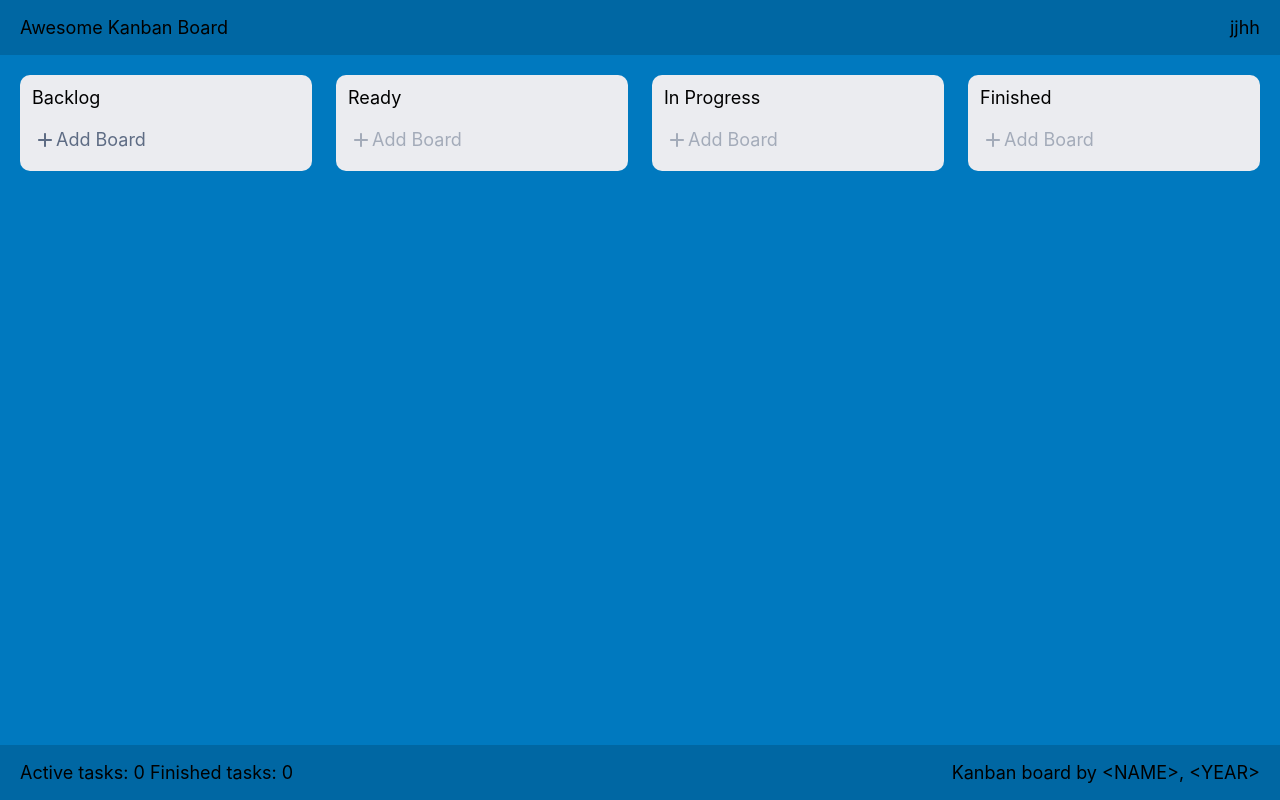
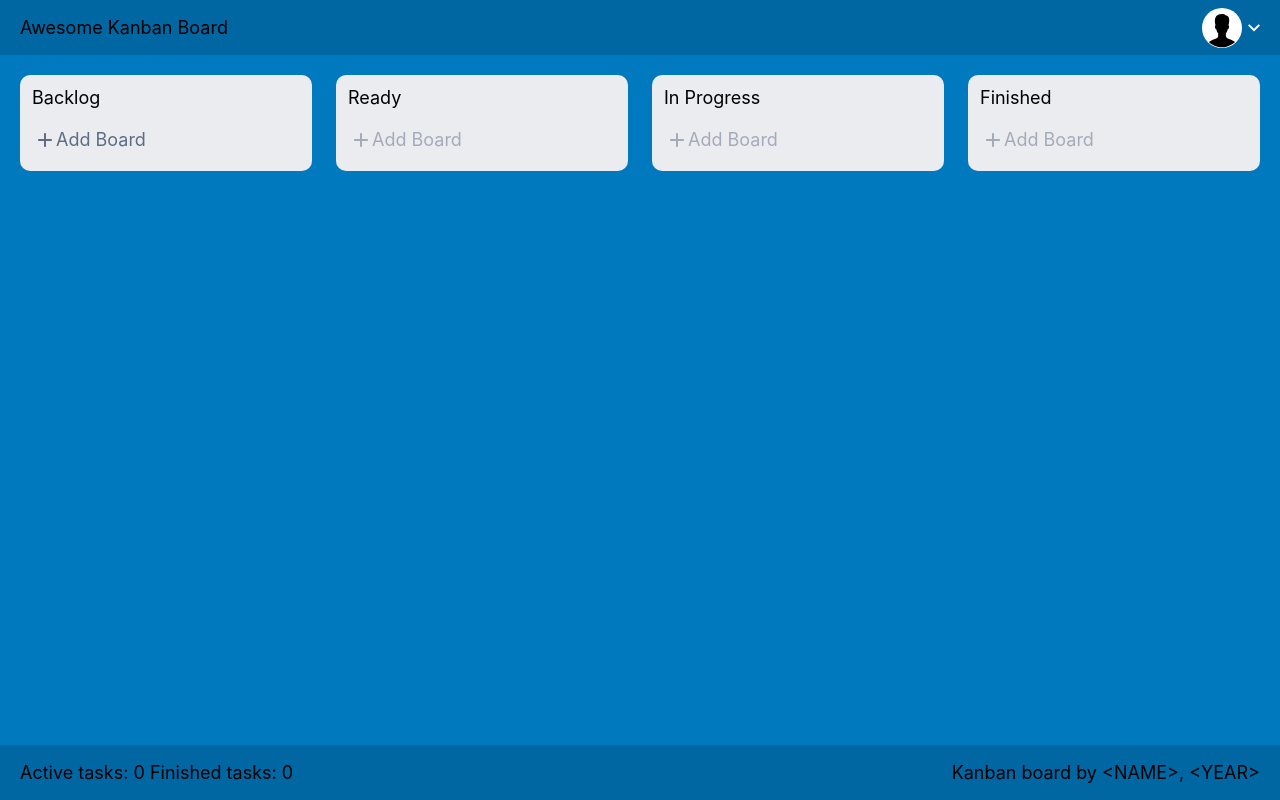
Before and after one commit to Vaycheslav2020/sf_kanban_board, a React (Create React App) app: page / in a window 1280 px wide. Built offline with nearby package versions, Linux system fonts and the light colour scheme; the HTML template or start-up script is replaced by a standard one.

Commit message:
add user block

```diff
--- a/src/components/Header/Header.jsx
+++ b/src/components/Header/Header.jsx
@@ -1,12 +1,13 @@
-import css from "./Header.module.scss"
+import css from "./Header.module.scss";
+import User from "../User/User";
 
 const Header = () => {
   return (
     <header className={css.header}>
       <span>Awesome Kanban Board</span>
-      <span>jjhh</span>
+      <User />
     </header>
-  )
-}
+  );
+};
 
-export default Header
+export default Header;
--- /dev/null
+++ b/src/components/User/User.jsx
@@ -0,0 +1,28 @@
+import React, { useState } from "react";
+import css from "./User.module.scss";
+import { ReactComponent as UserIcon } from "./Vector.svg";
+import { ReactComponent as Arrow } from "./Arrow.svg";
+
+const User = () => {
+  const [open, setOpened] = useState(false);
+
+  const handleClick = () => {
+    setOpened(!open);
+  };
+
+  return (
+    <div className={css.user}>
+      <button onClick={handleClick} className={css.userIcon}>
+        <UserIcon />
+      </button>
+      <Arrow className={open ? css.arrow : css.arrow + " " + css.arrowRotate} />
+      {open ? (
+        <div className={css.menu}>
+          <a>Profile</a>
+          <a>Log Out</a>
+        </div>
+      ) : null}
+    </div>
+  );
+};
+export default User;
--- /dev/null
+++ b/src/components/User/User.module.scss
@@ -0,0 +1,62 @@
+.user {
+  position: relative;
+  height: 40px;
+  display: flex;
+  align-items: center;
+}
+
+.userIcon {
+  width: 40px;
+  height: 40px;
+  display: flex;
+  align-items: flex-end;
+  justify-content: center;
+  background: #ffffff;
+  border-radius: 50%;
+}
+
+.arrow {
+  margin-left: 6px;
+  transition: all 250ms ease;
+}
+
+.arrowRotate {
+  transform: rotateX(180deg);
+}
+
+.menu {
+  position: absolute;
+  top: 51px;
+  right: 0;
+  background: #ffffff;
+  border-radius: 5px;
+  min-width: 134px;
+  display: flex;
+  flex-direction: column;
+
+  &::before {
+    content: "";
+    display: block;
+    position: absolute;
+    right: 30px;
+    top: -16px;
+    border: 8px solid transparent;
+    border-bottom: 8px solid #ffffff;
+  }
+
+  a {
+    font-size: 14px;
+    cursor: pointer;
+    padding: 8px 7px;
+    transition: all 150ms linear;
+    &:hover {
+      background: #dedede;
+    }
+    &:first-child {
+      border-radius: 5px 5px 0 0;
+    }
+    &:last-child {
+      border-radius: 0 0 5px 5px;
+    }
+  }
+}
```
Also changed, not shown: src/components/User/Arrow.svg (added), src/components/User/Vector.svg (added).
